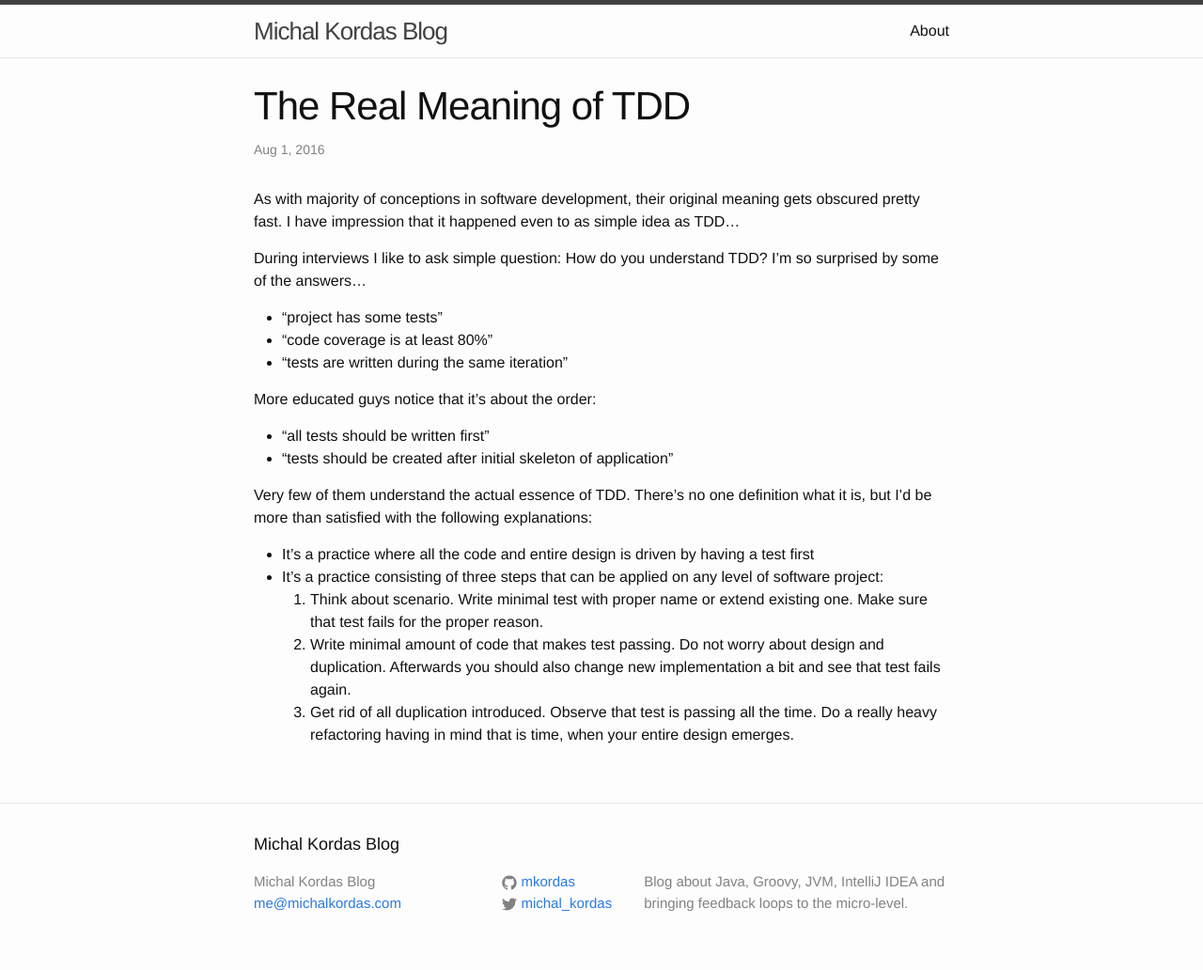
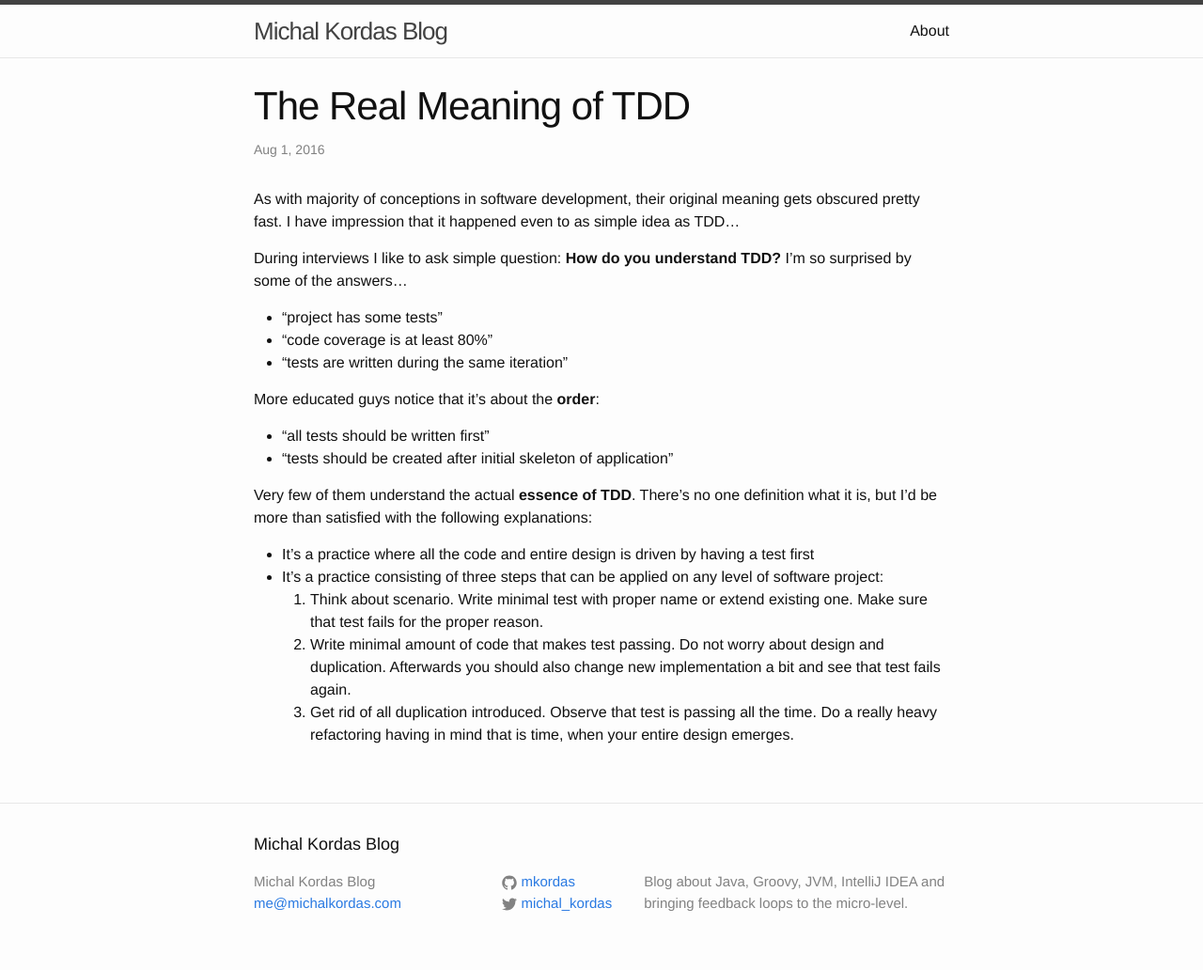
Before and after one commit to mkordas/mkordas.github.io, a Jekyll site: the page built from _posts/2016-08-01-real-meaning-of-tdd.md, in a window 1280 px wide. Shown: the whole page at 94% size. Built offline with Jekyll 4.4.1, drawn with Linux system fonts in a browser that asks for light colours; some of the changed lines change nothing that is shown.

Commit message:
Use bold text

```diff
--- a/_posts/2016-08-01-real-meaning-of-tdd.md
+++ b/_posts/2016-08-01-real-meaning-of-tdd.md
@@ -10,20 +10,21 @@ As with majority of conceptions in software development, their original meaning
 gets obscured pretty fast. I have impression that it happened even to as simple
 idea as TDD...
 
-During interviews I like to ask simple question: How do you understand TDD?
+During interviews I like to ask simple question: **How do you understand TDD?**
 I'm so surprised by some of the answers...
 
 * "project has some tests"
 * "code coverage is at least 80%"
 * "tests are written during the same iteration"
 
-More educated guys notice that it's about the order:
+More educated guys notice that it's about the **order**:
 
 * "all tests should be written first"
 * "tests should be created after initial skeleton of application"
 
-Very few of them understand the actual essence of TDD. There's no one definition
-what it is, but I'd be more than satisfied with the following explanations:
+Very few of them understand the actual **essence of TDD**. There's no one
+definition what it is, but I'd be more than satisfied with the following
+explanations:
 
 * It's a practice where all the code and entire design is driven by having a
   test first
```
